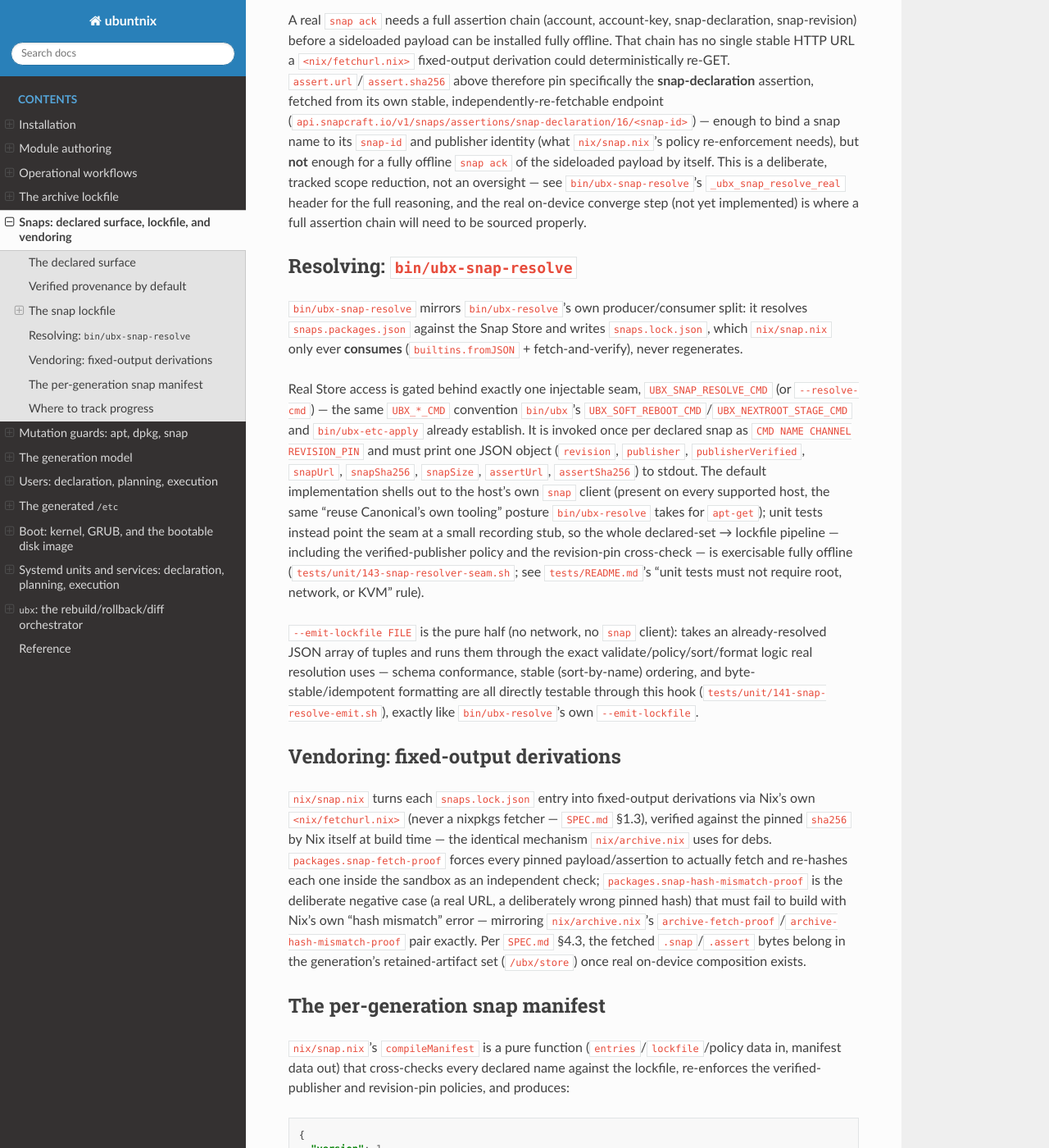
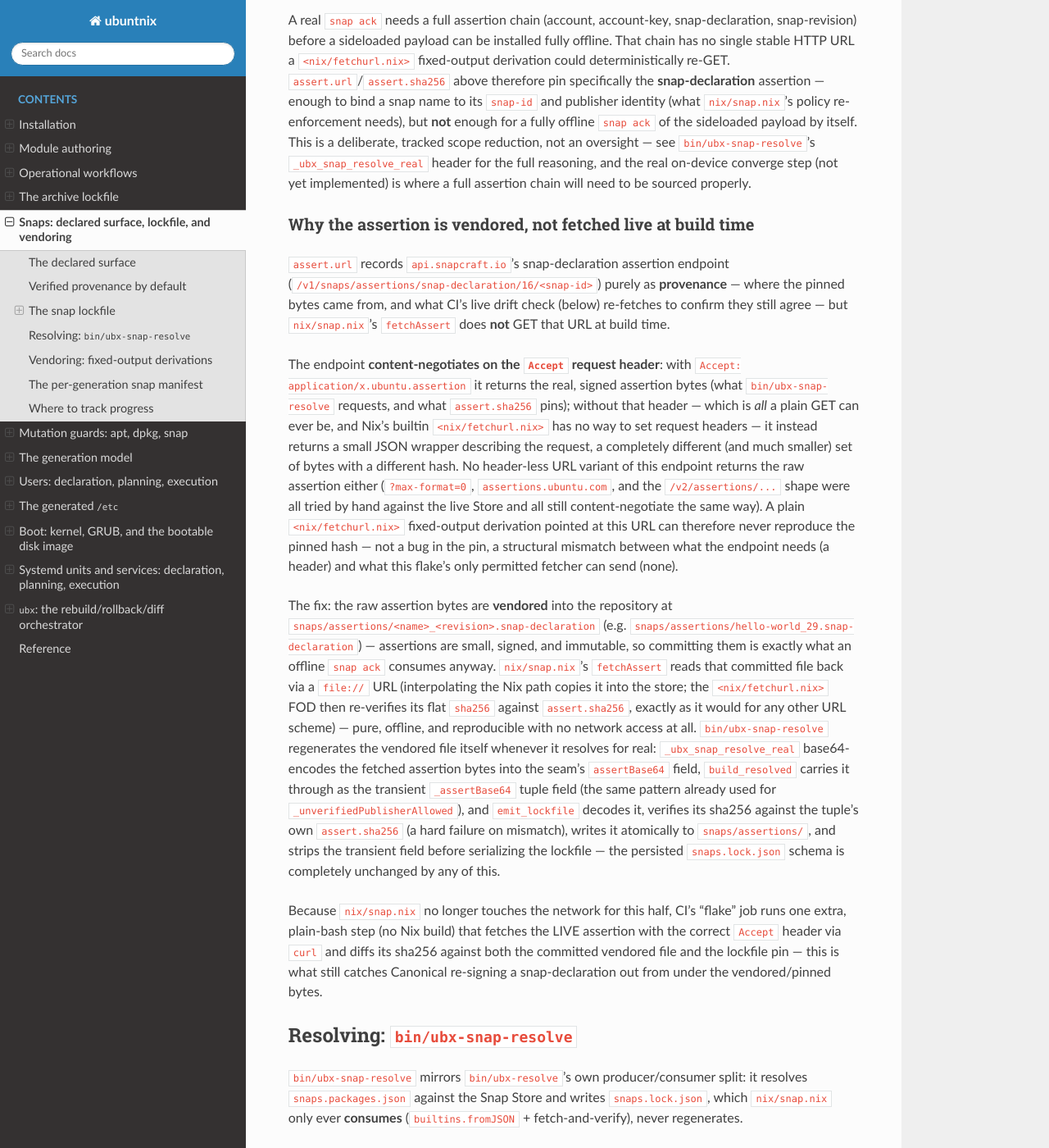
Before and after one commit to Guno327/ubuntnix, a Sphinx documentation site: the page built from docs/snap.md, in a window 1280 px wide and 1400 px high, scrolled down 2325 px. Shown: the whole window at 82% size. Built offline with Sphinx 7.4.7 and the Read the Docs theme 3.1.0, drawn with Linux system fonts in a browser that asks for light colours; pages that are not in the unit, such as notebooks, are missing from menus; some of the changed text lies outside the part shown.

Commit message:
fix(snap): vendor snap-declaration assertion; nix reads it locally
The `snap-fetch-proof` FOD failed with a permanent hash mismatch on the
hello-world snap-declaration assertion: api.snapcraft.io's assertion
endpoint content-negotiates on the `Accept` header (real signed bytes with
`application/x.ubuntu.assertion`, a JSON wrapper otherwise), and Nix's
builtin `<nix/fetchurl.nix>` cannot set request headers — so it fetched the
323-byte JSON wrapper, never the 1005-byte assertion the lockfile pins.
This flake consumes nixpkgs as `.lib` only, so `pkgs.fetchurl` with curl
opts is out of scope by design.

Fix: vendor the raw assertion bytes under `snaps/assertions/` and have
`nix/snap.nix`'s `fetchAssert` read them via a `file://` FOD (still
flat-sha256-verified against the lockfile pin, pure and offline).
`bin/ubx-snap-resolve` now persists those bytes on real resolution (via a
new `assertBase64` seam field carried as the transient `_assertBase64`,
mirroring `_unverifiedPublisherAllowed`); the lockfile schema is unchanged.
A new CI step re-fetches the live assertion with the correct header and
diffs it against the vendored file so Canonical re-signing is still caught.
`fetchSnap` is unchanged — the `.snap` download endpoint needs no header.

Tests: 64/64 unit pass; validate-snap-lockfile.py now checks every entry
has a matching vendored file. shellcheck -x clean.

Refs #60
Co-Authored-By: Claude Opus 4.8 <noreply@anthropic.com>

```diff
--- a/docs/snap.md
+++ b/docs/snap.md
@@ -121,16 +121,65 @@ snap-declaration, snap-revision) before a sideloaded payload can be
 installed fully offline. That chain has no single stable HTTP URL a
 `<nix/fetchurl.nix>` fixed-output derivation could deterministically re-GET.
 `assert.url`/`assert.sha256` above therefore pin specifically the
-**snap-declaration** assertion, fetched from its own stable,
-independently-re-fetchable endpoint
-(`api.snapcraft.io/v1/snaps/assertions/snap-declaration/16/<snap-id>`) —
-enough to bind a snap name to its `snap-id` and publisher identity (what
-`nix/snap.nix`'s policy re-enforcement needs), but **not** enough for a
-fully offline `snap ack` of the sideloaded payload by itself. This is a
-deliberate, tracked scope reduction, not an oversight — see
-`bin/ubx-snap-resolve`'s `_ubx_snap_resolve_real` header for the full
-reasoning, and the real on-device converge step (not yet implemented) is
-where a full assertion chain will need to be sourced properly.
+**snap-declaration** assertion — enough to bind a snap name to its
+`snap-id` and publisher identity (what `nix/snap.nix`'s policy
+re-enforcement needs), but **not** enough for a fully offline `snap ack` of
+the sideloaded payload by itself. This is a deliberate, tracked scope
+reduction, not an oversight — see `bin/ubx-snap-resolve`'s
+`_ubx_snap_resolve_real` header for the full reasoning, and the real
+on-device converge step (not yet implemented) is where a full assertion
+chain will need to be sourced properly.
+
+### Why the assertion is vendored, not fetched live at build time
+
+`assert.url` records `api.snapcraft.io`'s snap-declaration assertion
+endpoint (`/v1/snaps/assertions/snap-declaration/16/<snap-id>`) purely as
+**provenance** — where the pinned bytes came from, and what CI's live
+drift check (below) re-fetches to confirm they still agree — but
+`nix/snap.nix`'s `fetchAssert` does **not** GET that URL at build time.
+
+The endpoint **content-negotiates on the `Accept` request header**: with
+`Accept: application/x.ubuntu.assertion` it returns the real, signed
+assertion bytes (what `bin/ubx-snap-resolve` requests, and what
+`assert.sha256` pins); without that header — which is *all* a plain GET
+can ever be, and Nix's builtin `<nix/fetchurl.nix>` has no way to set
+request headers — it instead returns a small JSON wrapper describing the
+request, a completely different (and much smaller) set of bytes with a
+different hash. No header-less URL variant of this endpoint returns the
+raw assertion either (`?max-format=0`, `assertions.ubuntu.com`, and the
+`/v2/assertions/...` shape were all tried by hand against the live Store
+and all still content-negotiate the same way). A plain
+`<nix/fetchurl.nix>` fixed-output derivation pointed at this URL can
+therefore never reproduce the pinned hash — not a bug in the pin, a
+structural mismatch between what the endpoint needs (a header) and what
+this flake's only permitted fetcher can send (none).
+
+The fix: the raw assertion bytes are **vendored** into the repository at
+`snaps/assertions/<name>_<revision>.snap-declaration` (e.g.
+`snaps/assertions/hello-world_29.snap-declaration`) — assertions are
+small, signed, and immutable, so committing them is exactly what an
+offline `snap ack` consumes anyway. `nix/snap.nix`'s `fetchAssert` reads
+that committed file back via a `file://` URL (interpolating the Nix path
+copies it into the store; the `<nix/fetchurl.nix>` FOD then re-verifies
+its flat `sha256` against `assert.sha256`, exactly as it would for any
+other URL scheme) — pure, offline, and reproducible with no network access
+at all. `bin/ubx-snap-resolve` regenerates the vendored file itself
+whenever it resolves for real: `_ubx_snap_resolve_real` base64-encodes the
+fetched assertion bytes into the seam's `assertBase64` field,
+`build_resolved` carries it through as the transient `_assertBase64` tuple
+field (the same pattern already used for `_unverifiedPublisherAllowed`),
+and `emit_lockfile` decodes it, verifies its sha256 against the tuple's own
+`assert.sha256` (a hard failure on mismatch), writes it atomically to
+`snaps/assertions/`, and strips the transient field before serializing the
+lockfile — the persisted `snaps.lock.json` schema is completely unchanged
+by any of this.
+
+Because `nix/snap.nix` no longer touches the network for this half, CI's
+"flake" job runs one extra, plain-bash step (no Nix build) that fetches the
+LIVE assertion with the correct `Accept` header via `curl` and diffs its
+sha256 against both the committed vendored file and the lockfile pin —
+this is what still catches Canonical re-signing a snap-declaration out
+from under the vendored/pinned bytes.
 
 ## Resolving: `bin/ubx-snap-resolve`
 
@@ -145,7 +194,11 @@ convention `bin/ubx`'s `UBX_SOFT_REBOOT_CMD`/`UBX_NEXTROOT_STAGE_CMD` and
 `bin/ubx-etc-apply` already establish. It is invoked once per declared snap
 as `CMD NAME CHANNEL REVISION_PIN` and must print one JSON object
 (`revision`, `publisher`, `publisherVerified`, `snapUrl`, `snapSha256`,
-`snapSize`, `assertUrl`, `assertSha256`) to stdout. The default
+`snapSize`, `assertUrl`, `assertSha256`, `assertBase64`) to stdout —
+`assertBase64` (base64 of the raw assertion bytes) is what lets
+`emit_lockfile` vendor those bytes to `snaps/assertions/` (see "Why the
+assertion is vendored" above); it never reaches the persisted lockfile
+itself. The default
 implementation shells out to the host's own `snap` client (present on every
 supported host, the same "reuse Canonical's own tooling" posture
 `bin/ubx-resolve` takes for `apt-get`); unit tests instead point the seam at
@@ -169,15 +222,22 @@ own `--emit-lockfile`.
 derivations via Nix's own `<nix/fetchurl.nix>` (never a nixpkgs fetcher —
 `SPEC.md` §1.3), verified against the pinned `sha256` by Nix itself at
 build time — the identical mechanism `nix/archive.nix` uses for debs.
-`packages.snap-fetch-proof` forces every pinned payload/assertion to
-actually fetch and re-hashes each one inside the sandbox as an independent
-check; `packages.snap-hash-mismatch-proof` is the deliberate negative case
-(a real URL, a deliberately wrong pinned hash) that must fail to build with
-Nix's own "hash mismatch" error — mirroring `nix/archive.nix`'s
-`archive-fetch-proof`/`archive-hash-mismatch-proof` pair exactly. Per
-`SPEC.md` §4.3, the fetched `.snap`/`.assert` bytes belong in the
-generation's retained-artifact set (`/ubx/store`) once real on-device
-composition exists.
+`fetchSnap` fetches the real `.snap` payload live, over plain HTTPS
+(that endpoint needs no special header); `fetchAssert` instead reads the
+committed, vendored `snaps/assertions/<name>_<revision>.snap-declaration`
+file via a `file://` URL — see "Why the assertion is vendored, not fetched
+live at build time" above for the full reasoning (the endpoint's
+`Accept`-header content negotiation that a header-less
+`<nix/fetchurl.nix>` GET can't satisfy). Both are still real, hash-verified
+fixed-output derivations. `packages.snap-fetch-proof` forces every pinned
+payload/assertion to actually build and re-hashes each one inside the
+sandbox as an independent check; `packages.snap-hash-mismatch-proof` is the
+deliberate negative case (a real URL, a deliberately wrong pinned hash)
+that must fail to build with Nix's own "hash mismatch" error — mirroring
+`nix/archive.nix`'s `archive-fetch-proof`/`archive-hash-mismatch-proof`
+pair exactly. Per `SPEC.md` §4.3, the fetched `.snap`/vendored `.assert`
+bytes belong in the generation's retained-artifact set (`/ubx/store`) once
+real on-device composition exists.
 
 ## The per-generation snap manifest
 
```
Also changed, not shown: 7 other files.
